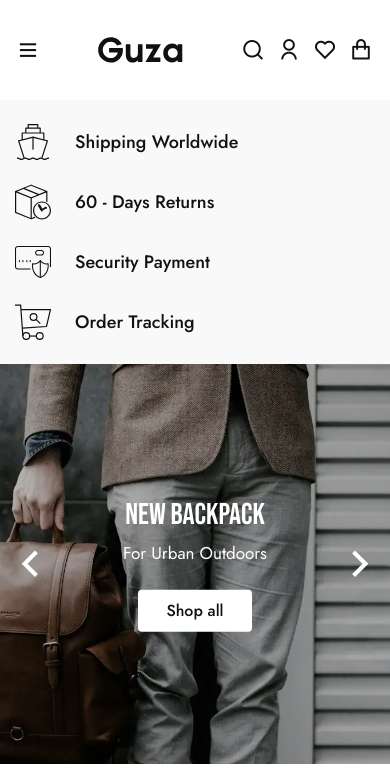
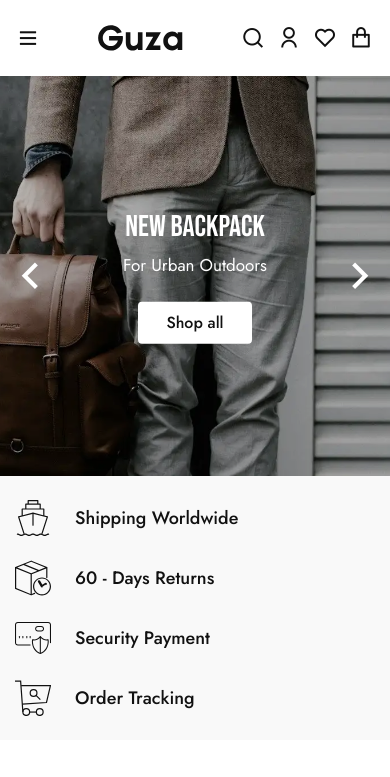
Before and after one commit to ozariechniev/static-ecommerce-landing-page, a website built with Vite: page index.html in a window 390 px wide. Shown: the top 777 px of the page. Built offline with nearby package versions, Linux system fonts and the light colour scheme.

Commit message:
ST-09 Rearrange blocks on mobiles

```diff
--- a/index.html
+++ b/index.html
@@ -63,10 +63,10 @@
             type="image/webp"
         />
     </head>
-    <body class="pt-[100px]">
+    <body class="pt-[76px] md:pt-[100px]">
         <!-- Header -->
         <header class="fixed left-0 top-0 z-50 w-full bg-white">
-            <div class="container m-auto flex items-center py-9">
+            <div class="container m-auto flex items-center py-6 md:py-9">
                 <load src="src/html/header/action-mobile-menu.html" />
                 <load src="src/html/header/logo.html" />
                 <load src="src/html/header/desktop-menu.html" />
@@ -80,7 +80,7 @@
         </header>
         <!--/ Header -->
         <!-- Main -->
-        <main role="main">
+        <main role="main" class="flex flex-col">
             <load src="src/html/main/delivery-block.html" />
             <load src="src/html/main/hero-slider.html" />
             <load src="src/html/main/tabs.html" />
--- a/src/html/main/hero-slider.html
+++ b/src/html/main/hero-slider.html
@@ -1,6 +1,6 @@
 <!-- Hero slider -->
 <div
-    class="relative h-[400px] overflow-hidden bg-shadesOfGray-100 md:h-[700px]"
+    class="relative order-first h-[400px] overflow-hidden bg-shadesOfGray-100 md:order-none md:h-[700px]"
 >
     <!-- Swiper -->
     <div class="swiper hero-slider js-hero-slider h-full">
```
Also changed, not shown: src/components/hero-slider/hero-slider.ts (+10 -2 lines), src/components/scrollbar-slider/scrollbar-slider.ts (+22 -0 lines), src/components/tabs/tabs.ts (+20 -0 lines).
